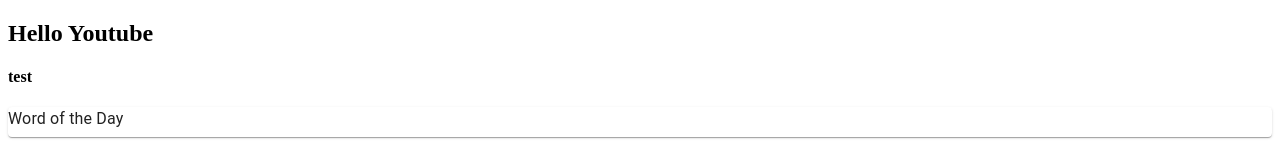
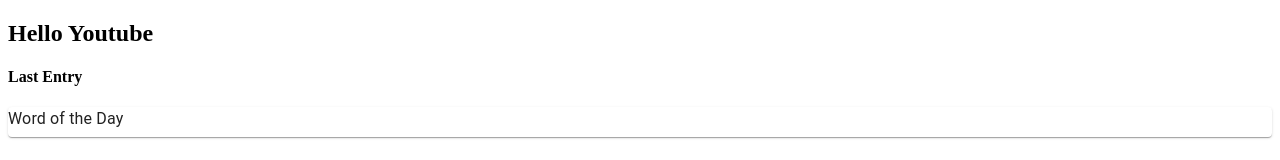
Before and after one commit to Oscar-Ore007/dashboard-frontend, a React (Create React App) app: page / in a window 1280 px wide. Shown: the top 160 px of the page. Built offline with nearby package versions, Linux system fonts and the light colour scheme.

Commit message:
created listreducers.js

```diff
--- a/src/components/App.js
+++ b/src/components/App.js
@@ -1,19 +1,28 @@
 import React, { Component } from "react";
 import DashboardList from "./DashboardList";
+import { connect } from "react-redux";
 
 
 class App extends Component {
   render() {
+
+    const {lists} = this.props;
     return(
       <div className="App">
      <h2>Hello Youtube</h2>
-     <DashboardList title="test"/>
+      { lists.map(list => (
+      <DashboardList title ={list.title} cards={list.cards} />
+      ))}
 
     </div>
     );
   }
 }
 
+const mapStateToProps = state => ({
+  lists: state.lists
+});
 
 
-export default App;
+
+export default connect (mapStateToProps) (App);
--- a/src/reducers/index.js
+++ b/src/reducers/index.js
@@ -1,3 +1,6 @@
-import { combineReducers } from 'redux';
+import { combineReducers } from "redux";
+import listsReducer from "./listsReducer";
 
-export default combineReducers({});
+export default combineReducers({
+    lists: listsReducer
+});
--- /dev/null
+++ b/src/reducers/listsReducer.js
@@ -0,0 +1,25 @@
+const initialState = [
+    {
+        title: "Last Entry",
+        id: 0,
+        cards: [
+            {
+                id: 0,
+                text: "we created a state list"
+            },
+            {
+                id: 1,
+                text: "Hello"
+            }
+        ]
+    }
+]
+
+const listsReducer = (state = initialState, action) => {
+    switch (action.type) {
+        default:
+            return state;
+    }
+};
+
+export default listsReducer;
--- a/src/store/index.js
+++ b/src/store/index.js
@@ -1,7 +1,8 @@
 import { createStore } from 'redux';
+import rootReducer from "../reducers";
 
 const reducer = () => {};
 
-const store = createStore(reducer)
+const store = createStore(rootReducer)
 
 export default store;
```
